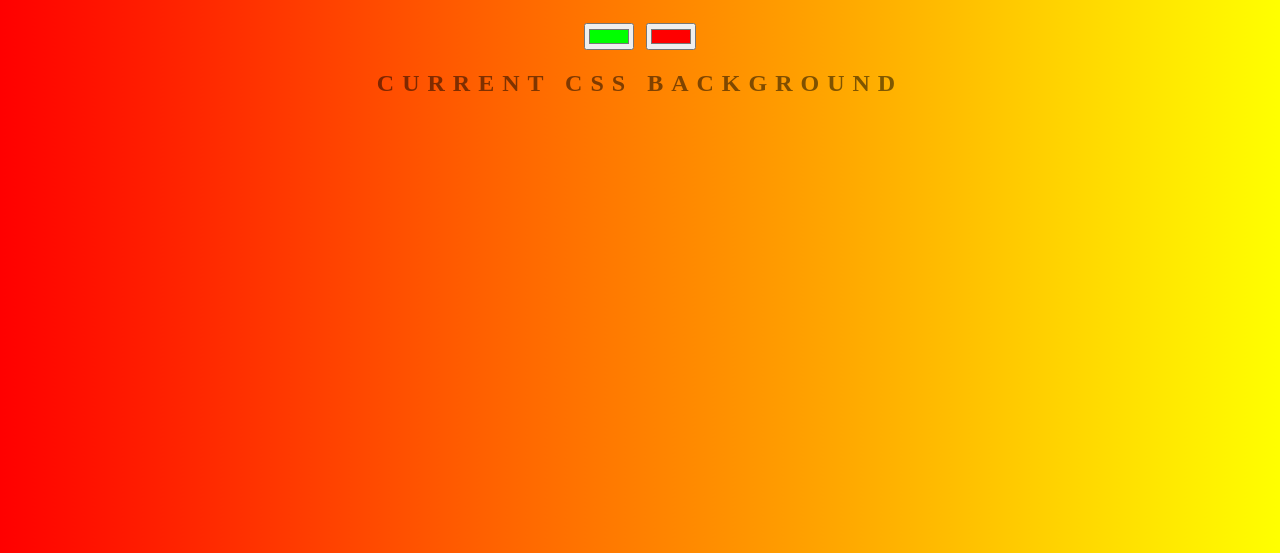
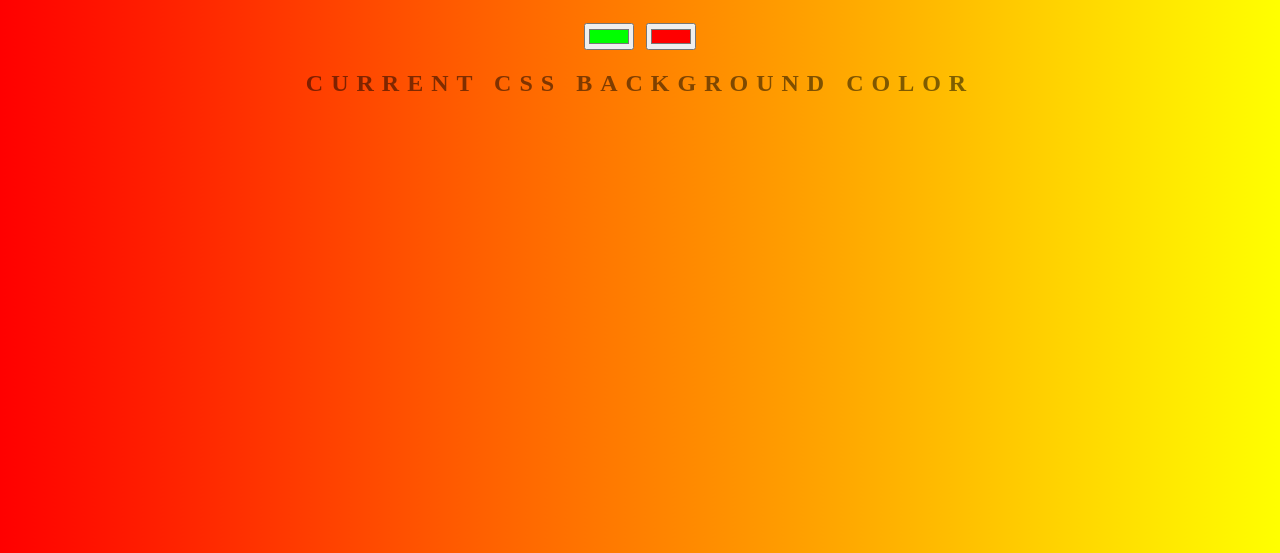
Before and after one commit to HWS-dev/Background-Generator, a plain HTML site: page Index.html in a window 1280 px wide. Shown: the part 247-800 px from the top of the page. Drawn offline with Linux system fonts and the light colour scheme.

Commit message:
changed H2 wording

```diff
--- a/Index.html
+++ b/Index.html
@@ -10,7 +10,7 @@
 <h1>Colorful Background Generator</h1>
 <input  class="color1" type="color" name="color1" value="#00ff00">
 <input  class="color2" type="color" name="color2" value="#ff0000">
-<h2>Current CSS Background</h2>
+<h2>Current CSS Background Color</h2>
 <h3></h3>
 <script type="text/javascript" src="script.js"></script>
 </body>
```
